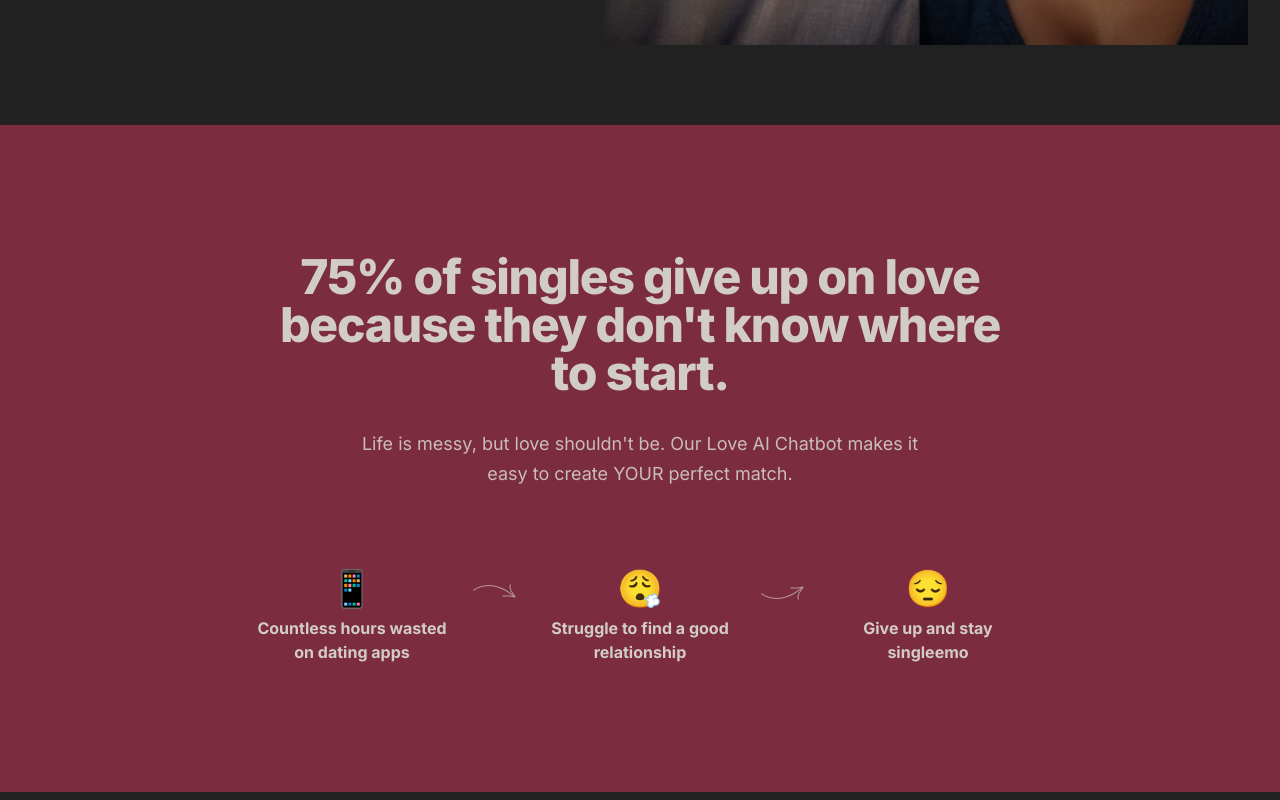
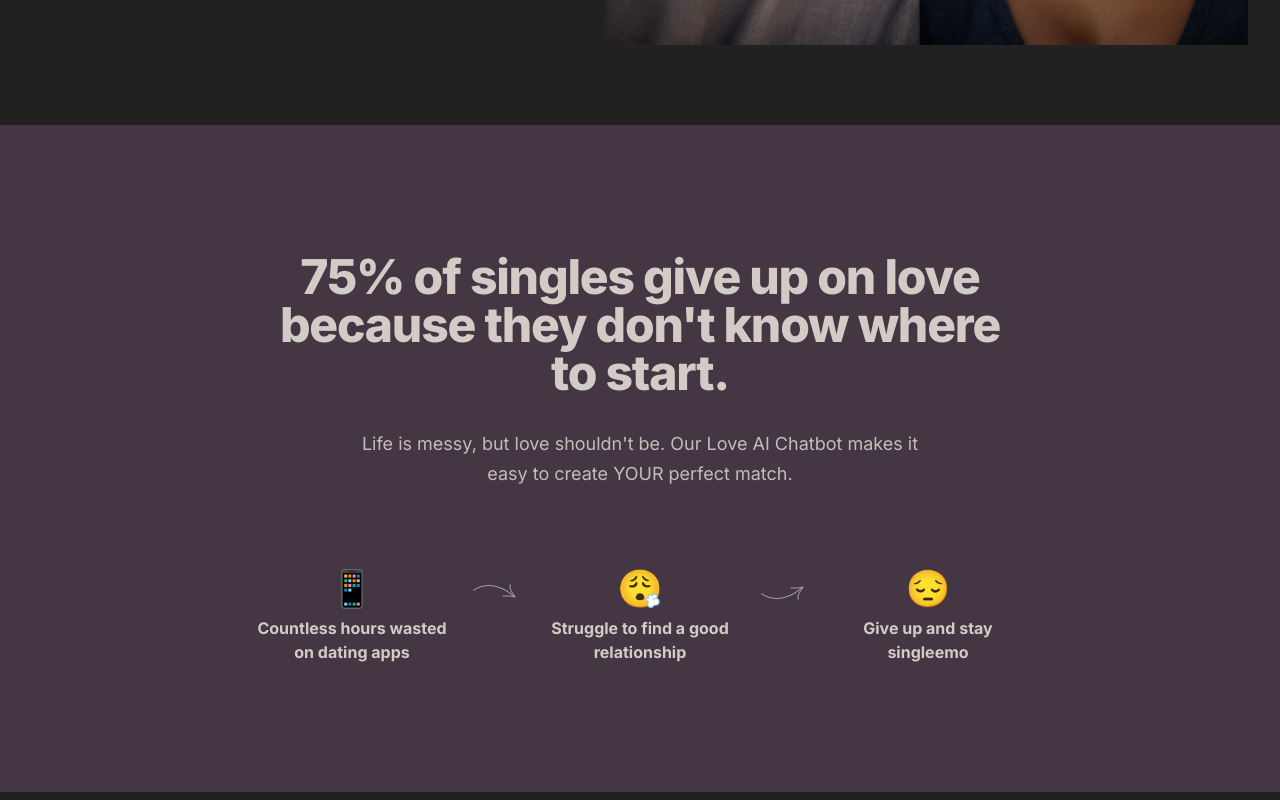
Before and after one commit to salespoop/loveaichatbot, a Next.js app: page / in a window 1280 px wide. Shown: the part 760-1560 px from the top of the page. Built offline with nearby package versions, Linux system fonts and the light colour scheme; no server answers.

Commit message:
Changed color background for the section below the HERO

```diff
--- a/app/globals.css
+++ b/app/globals.css
@@ -13,7 +13,7 @@ progress::-webkit-progress-value {
 }
 
 .bg-problem {
-  background-color: rgb(124 44 65);
+  background-color: rgb(68 55 67);
 }
 
 @layer base {
```
